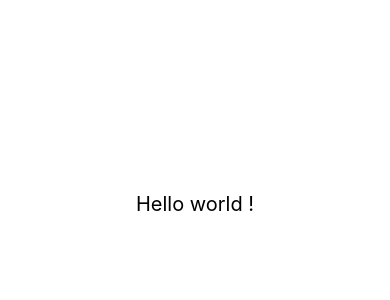
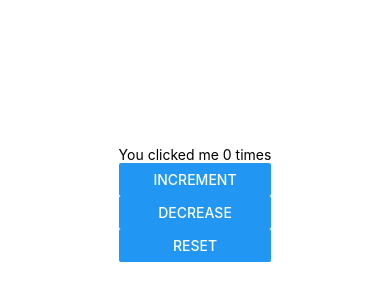
Before and after one commit to JeRimes/learnReactNative, a React Native app: screen / in a window 390 px wide. Shown: the part 218-518 px from the top of the page. Built offline with nearby package versions, Linux system fonts and the light colour scheme.

Commit message:
add component counter

```diff
--- a/App.js
+++ b/App.js
@@ -1,13 +1,15 @@
 import { StatusBar } from 'expo-status-bar';
-import React from 'react';
-import { StyleSheet, Text, View } from 'react-native';
+import React, { useState } from 'react';
+import { StyleSheet, Text, View, Button } from 'react-native';
+import Counter from './Components/Counter'
 
 export default function App() {
   return (
     <View style={styles.container}>
-      <Text style={styles.title}>Hello world !</Text>
+      <Counter />
     </View>
   );
+
 }
 
 const styles = StyleSheet.create({
@@ -16,8 +18,5 @@ const styles = StyleSheet.create({
     backgroundColor: '#fff',
     alignItems: 'center',
     justifyContent: 'center',
-  },
-  title: {
-    fontSize: 20,
   }
 });
--- /dev/null
+++ b/Components/Counter.js
@@ -0,0 +1,21 @@
+import React, { useState } from 'react';
+import { View, Text, Button } from 'react-native';
+function Counter() {
+    const [count, setCount] = useState(0);
+    return (
+        <View>
+            <Text>You clicked me {count} times</Text>
+            <Button
+                onPress={() => { setCount(count + 1) }} title="Increment"
+            />
+            <Button
+                onPress={() => { setCount(count - 1) }} title="Decrease"
+            />
+            <Button
+                onPress={() => { setCount(0) }} title="Reset"
+            />
+
+        </View>
+    );
+}
+export default Counter;
```
